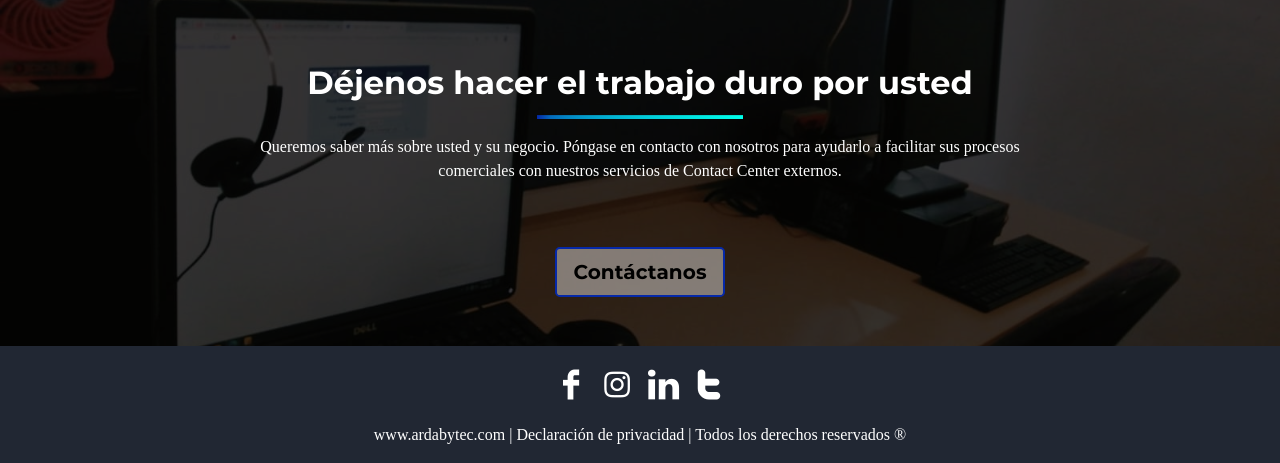
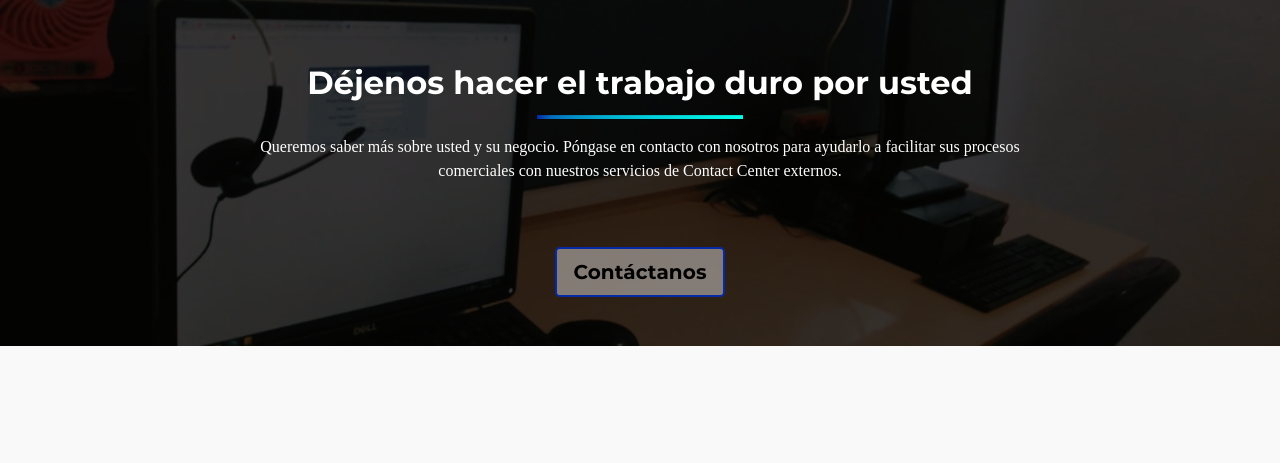
Before and after one commit to NicolMejiaSegura/ArdabyCCWeb, a PHP site: page /vistas/Inicio.html in a window 1280 px wide. Shown: the part 2513-2976 px from the top of the page. After the commit the page ends 2859 px from the top, so only its background shows below. Run offline with PHP 8.4, Linux system fonts and the light colour scheme; some web fonts are replaced.

Commit message:
+Se generan cambios

```diff
--- a/WebArdabyCC/assets/css/contacto.css
+++ b/WebArdabyCC/assets/css/contacto.css
@@ -1,2 +1,5 @@
-body {
+#presentacion img {
+    margin-top: -3.3vh;
+    width: 100%;
+    height: 50vh;
 }
--- a/WebArdabyCC/assets/css/inicio.css
+++ b/WebArdabyCC/assets/css/inicio.css
@@ -146,34 +146,3 @@
     }
 
 /******************************************************************************************************/
-
-footer {
-    padding-top: 1.2%;
-    background: #212733;
-}
-
-.redes {
-    font-size: 30px;
-    color: #ffffff;
-    transition: .3s ease-in;
-}
-
-    .redes:hover {
-        font-size: 35px;
-        color: #69faf5;
-    }
-
-.derechos-reservados {
-    color: #ffffff;
-}
-
-.enlaces {
-    color: #ffffff;
-    transition: .3s ease-in;
-}
-
-    .enlaces:hover {
-        font-size: 18px;
-        text-decoration: none;
-        color: #69faf5;
-    }
--- a/WebArdabyCC/vistas/Contactanos.html
+++ b/WebArdabyCC/vistas/Contactanos.html
@@ -8,7 +8,7 @@
     <link rel="shortcut icon" href="../assets/img/icono_ardaby.ico" type="image/x-icon">
     <link rel="stylesheet" href="https://cdn.jsdelivr.net/npm/bootstrap@4.6.1/dist/css/bootstrap.min.css" integrity="sha384-zCbKRCUGaJDkqS1kPbPd7TveP5iyJE0EjAuZQTgFLD2ylzuqKfdKlfG/eSrtxUkn" crossorigin="anonymous">
     <link rel="stylesheet" href="../assets/icons/css/fontello.css">
-    <link rel="stylesheet" href="../assets/css/inicio.css">
+    <link rel="stylesheet" href="../assets/css/contacto.css">
 </head>
 <body>
 
--- a/WebArdabyCC/vistas/Inicio.html
+++ b/WebArdabyCC/vistas/Inicio.html
@@ -164,32 +164,7 @@
         </section>
 
         <!--++++++++++++++++++++++++++++++++++++++++++++++++++++++++++++++++++++++++++++++++++++++++++++++++++++++++-->
-
-        <footer>
-            <div class="container-fluid">
-                <div class="row">
-                    <div class="col-12 col-sm-12 col-md-12 col-lg-12 col-xl-12">
-                        <p class="text-center">
-                            <a href="https://www.facebook.com/Ardaby-Contact-Center-109683931417552"><span class="redes icon-facebook"></span></a>
-                            <a href="https://www.instagram.com/ardabycontactcenter3/?hl=es"><span class="redes icon-instagram"></span></a>
-                            <a href="#"><span class="redes icon-linkedin"></span></a>
-                            <a href="https://twitter.com/search?q=ardaby%20cc&src=typed_query"><span class="redes icon-twitter"></span></a>
-                        </p>
-                    </div>
-                </div>
-                <div class="row">
-                    <div class="col-12 col-sm-12 col-md-12 col-lg-12 col-xl-12">
-                        <p class="derechos-reservados text-center">
-                            <a class="enlaces" href="https://ardabytec.com/" target="_blank">www.ardabytec.com</a>
-                            |
-                            <a class="enlaces" href="https://ardabytec.com/aviso-privacidad" target="_blank">Declaración de privacidad</a>
-                            |
-                            Todos los derechos reservados &reg;
-                        </p>
-                    </div>
-                </div>
-            </div>
-        </footer>
+        <include href="./plantillas/Footer.html" />
 
 </body>
 
--- a/WebArdabyCC/vistas/Noticias.html
+++ b/WebArdabyCC/vistas/Noticias.html
@@ -34,6 +34,8 @@
         </div>
     </section>
 
+    <!--+++++++++++++++++++++++++++++++++++++++++++++++++++++++++++++++++++++++++++++++++++++++++++++++++++++++++-->
+    <include href="./plantillas/Footer.html" />
 
 </body>
 
```
Also changed, not shown: WebArdabyCC/assets/css/footer.css (added, +31 -0 lines), WebArdabyCC/vistas/plantillas/Footer.html (added, +27 -0 lines).
